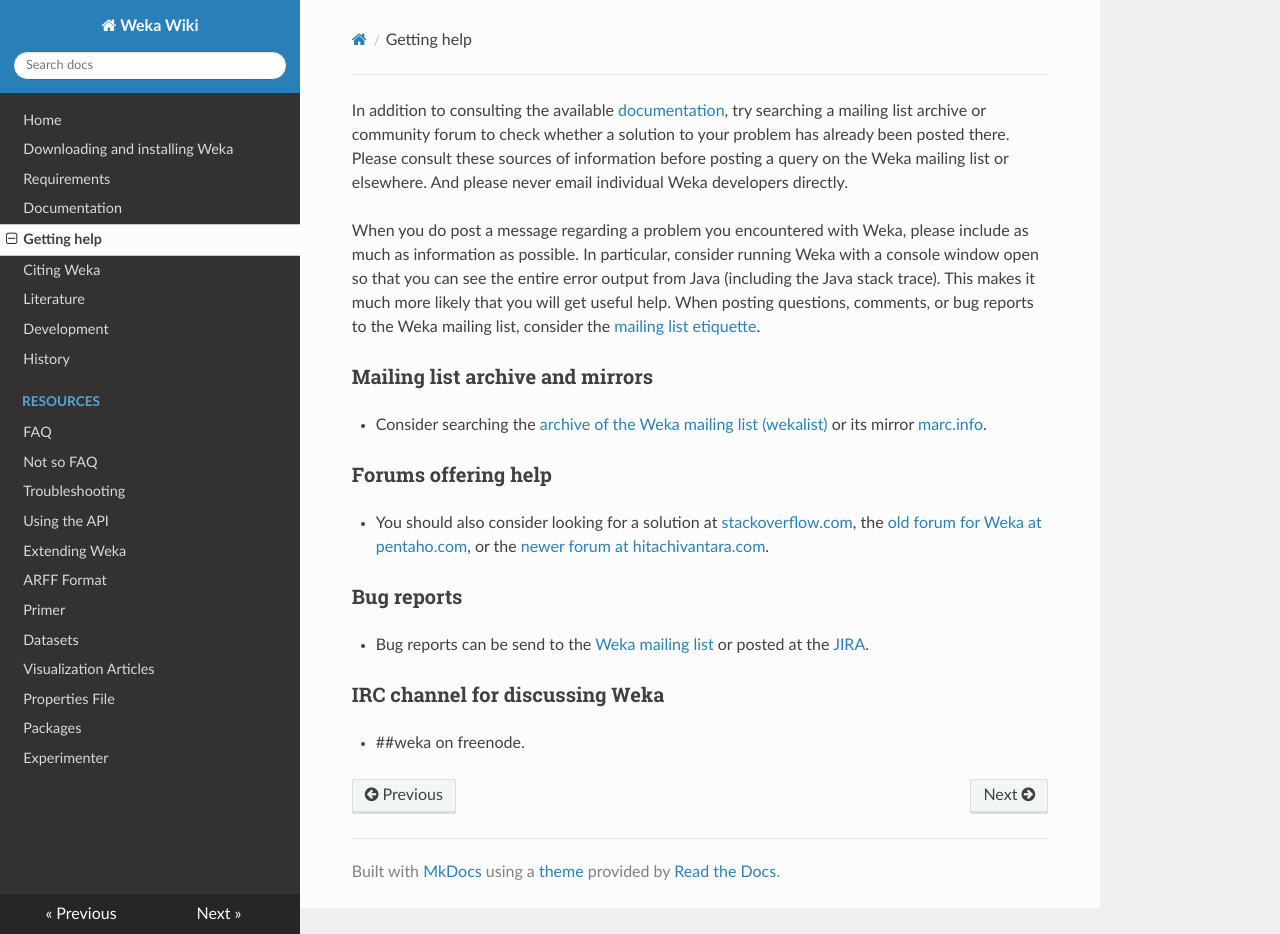
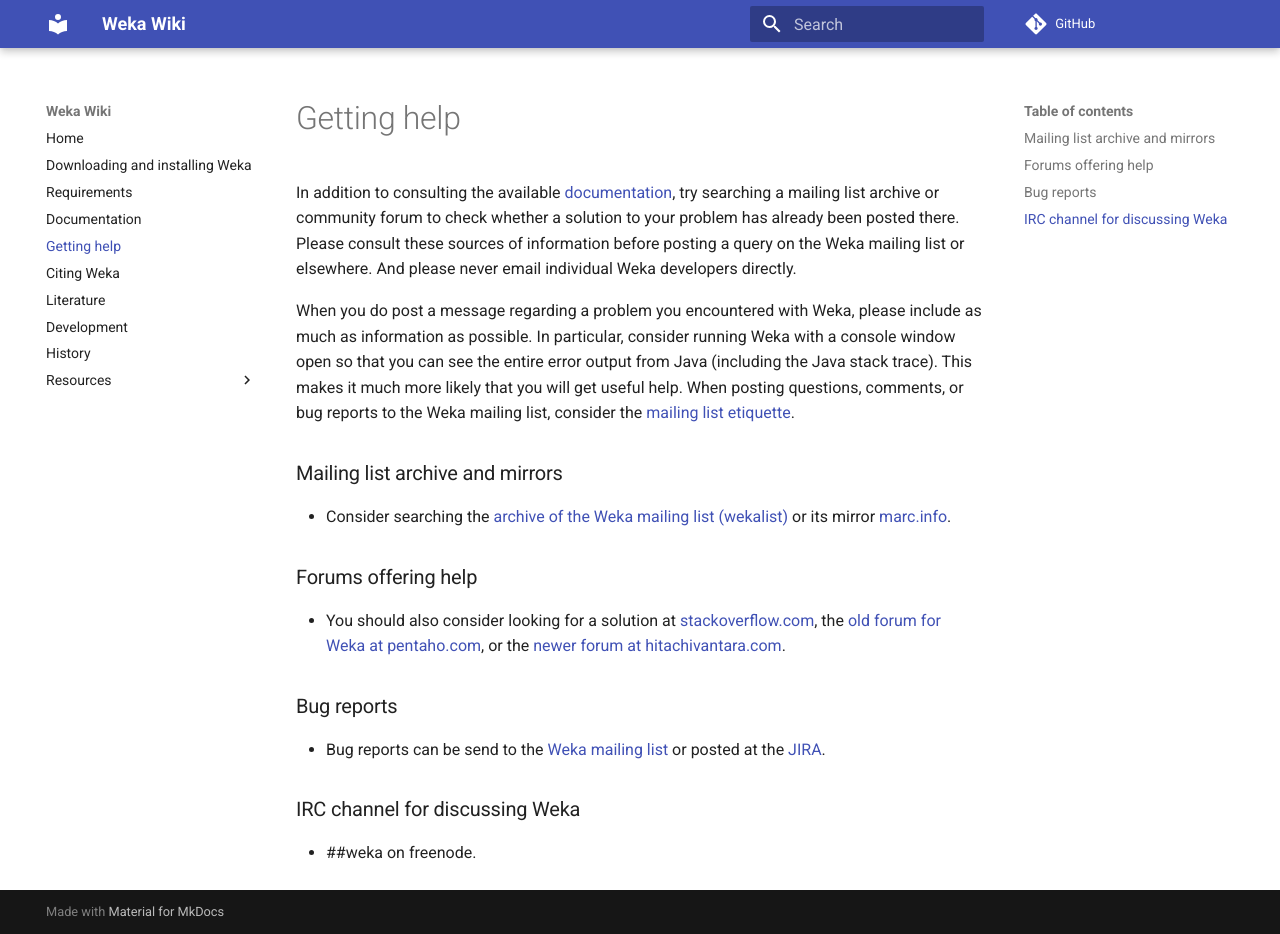
Before and after one commit to Waikato/weka-wiki, an MkDocs documentation site: the page built from docs/getting_help.md, in a window 1280 px wide and 934 px high. Built offline with MkDocs 1.6.1 and Material for MkDocs 9.7.7, drawn with Linux system fonts in a browser that asks for light colours; nearby versions of some CDN libraries; comment, search, counter and statistics services are not loaded.

Commit message:
switched to materials theme

```diff
--- a/mkdocs.yml
+++ b/mkdocs.yml
@@ -1,15 +1,23 @@
 site_name: Weka Wiki
 site_url: https://github.com/Waikato/weka-wiki
 site_description: Documention on Weka that can also be found in the manual and the example archive that comes with each Weka download (zip or installer).
+repo_url: https://github.com/Waikato/weka-wiki
+edit_uri: edit/master/docs/
 theme:
-    name: readthedocs
-#    custom_dir: weka_theme/
+    name: material
 markdown_extensions:
     - toc:
         baselevel: 3
         permalink: "#"
+    - attr_list
+    - pymdownx.highlight:
+        anchor_linenums: true
+    - pymdownx.inlinehilite
+    - pymdownx.snippets
+    - pymdownx.superfences
 plugins:
     - search
+
 # if page names start with a blank, eg ' Some name', then they get
 # excluded from the navigation on the left-hand side
 nav:
```
Also changed, not shown: README.md (+1 -1 lines), 1 other file.
